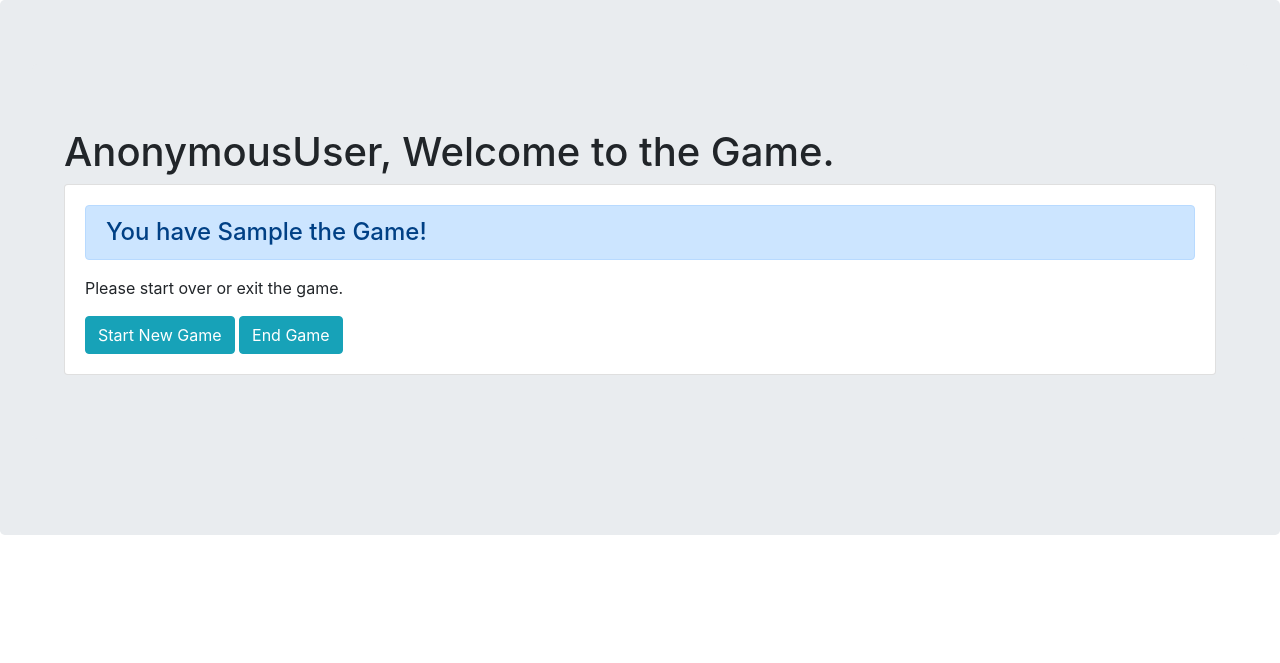
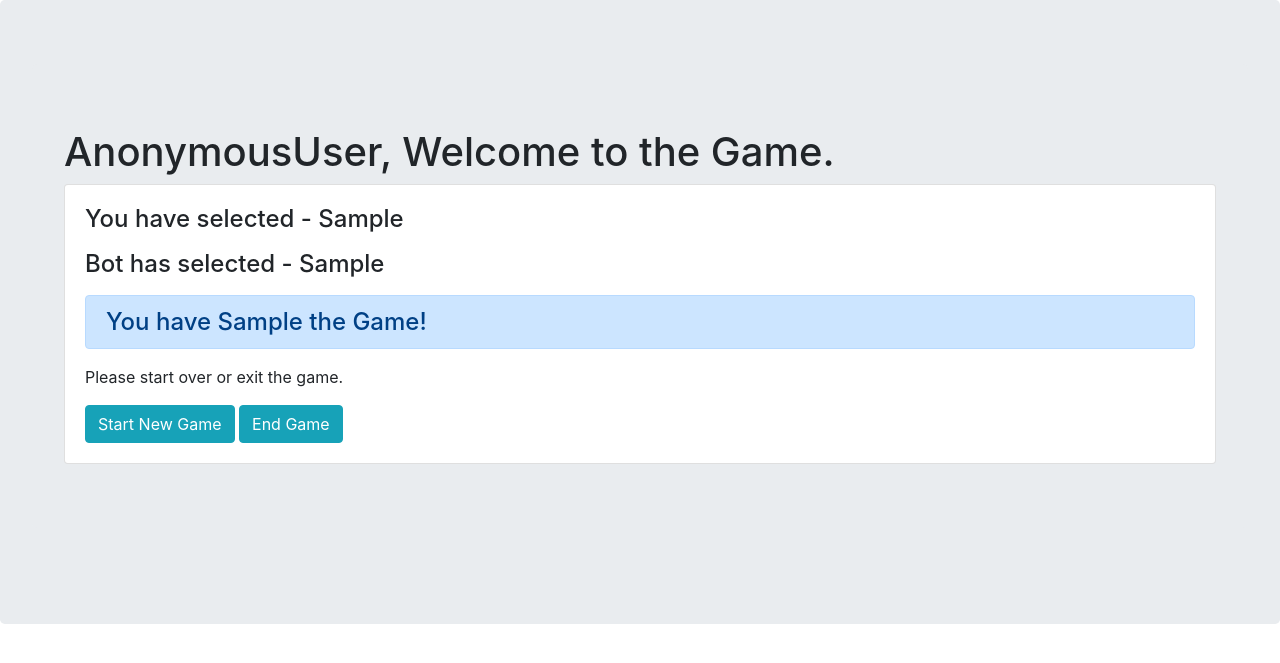
Before and after one commit to ayush17nov/astreya, a Django app: template rpsgame/game/templates/home.html in a window 1280 px wide. Shown: the top 663 px of the page. Run offline with Django 3.2, Linux system fonts and the light colour scheme; the template is opened without the code that fills it: most values are stand-ins (such as "Sample title", 1, 10 or a date in 2020); some libraries are stand-ins or nearby versions.

Commit message:
updated info.

```diff
--- a/rpsgame/game/templates/home.html
+++ b/rpsgame/game/templates/home.html
@@ -7,6 +7,8 @@
       <div class="card">
         <div class="card-body">
           <h4 class="card-title">
+            <p>You have selected - {{ user_choice }}</p>
+            <p>Bot has selected - {{ bot_selection }}</p>
             <div class="alert alert-primary">
               You have {{ final_result }} the Game!
             </div>
```
Also changed, not shown: README.md.
